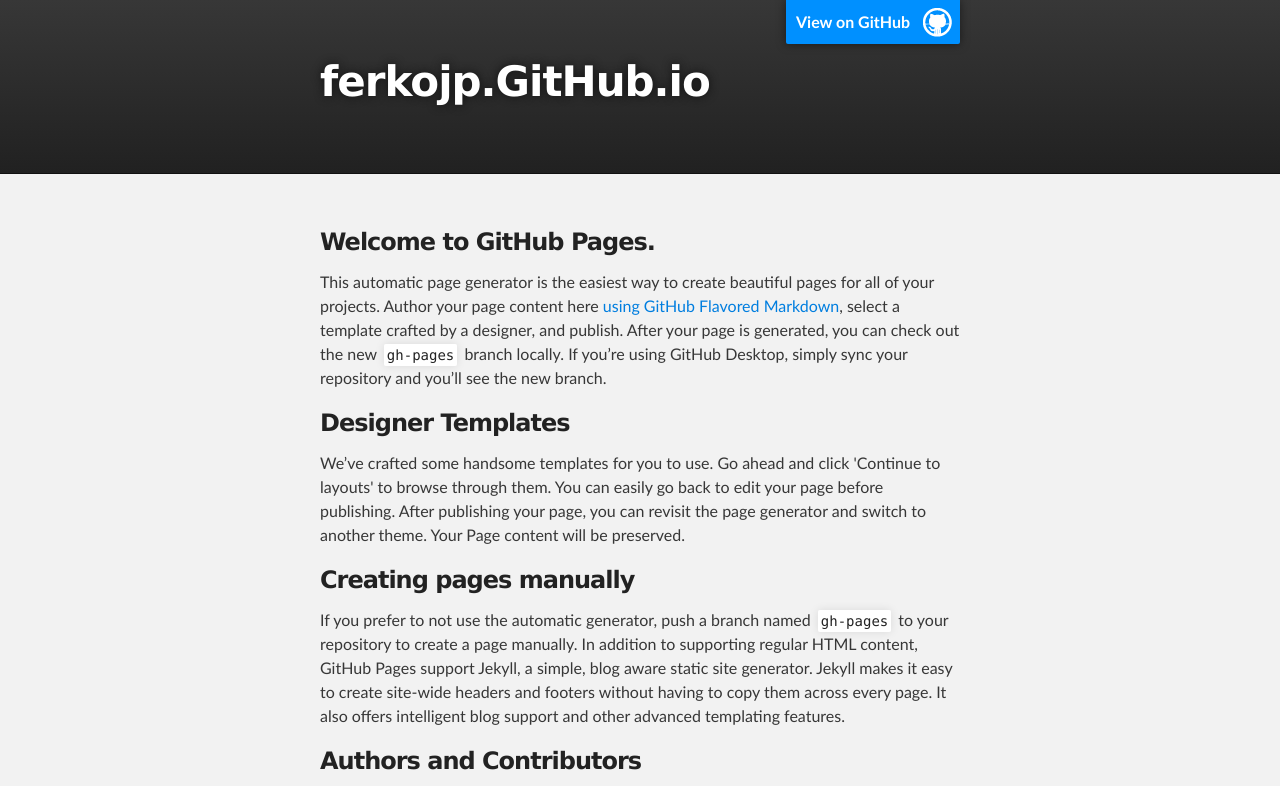
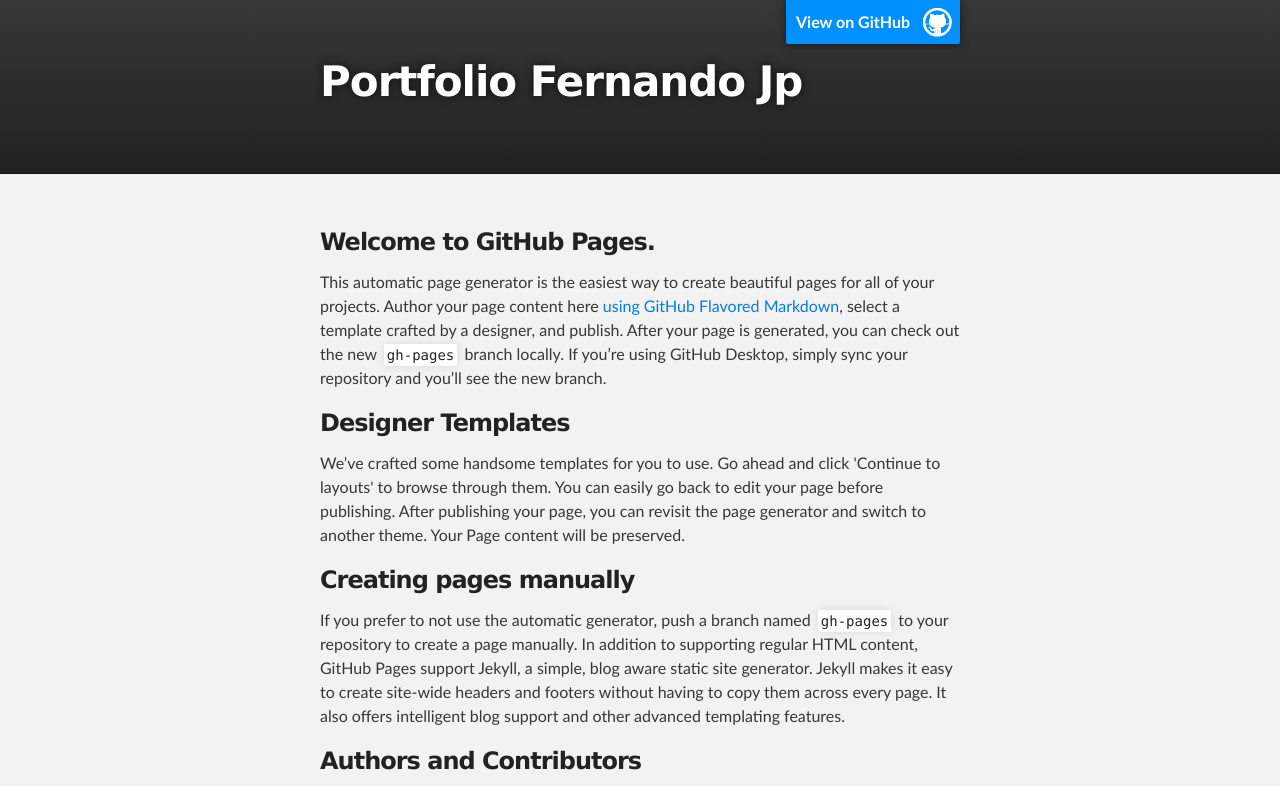
Before and after one commit to ferkojp/ferkojp.github.io, a plain HTML site: page index.html in a window 1280 px wide. Shown: the top 786 px of the page. Drawn offline with Linux system fonts and the light colour scheme.

Commit message:
git commit -m "save index"

```diff
--- a/index.html
+++ b/index.html
@@ -8,7 +8,7 @@
 
     <link rel="stylesheet" type="text/css" media="screen" href="stylesheets/stylesheet.css">
 
-    <title>ferkojp.GitHub.io</title>
+    <title>Portfolio Fernando Jp</title>
   </head>
 
   <body>
@@ -18,7 +18,7 @@
         <header class="inner">
           <a id="forkme_banner" href="https://github.com/ferkojp">View on GitHub</a>
 
-          <h1 id="project_title">ferkojp.GitHub.io</h1>
+          <h1 id="project_title">Portfolio Fernando Jp</h1>
           <h2 id="project_tagline"></h2>
 
         </header>
```
